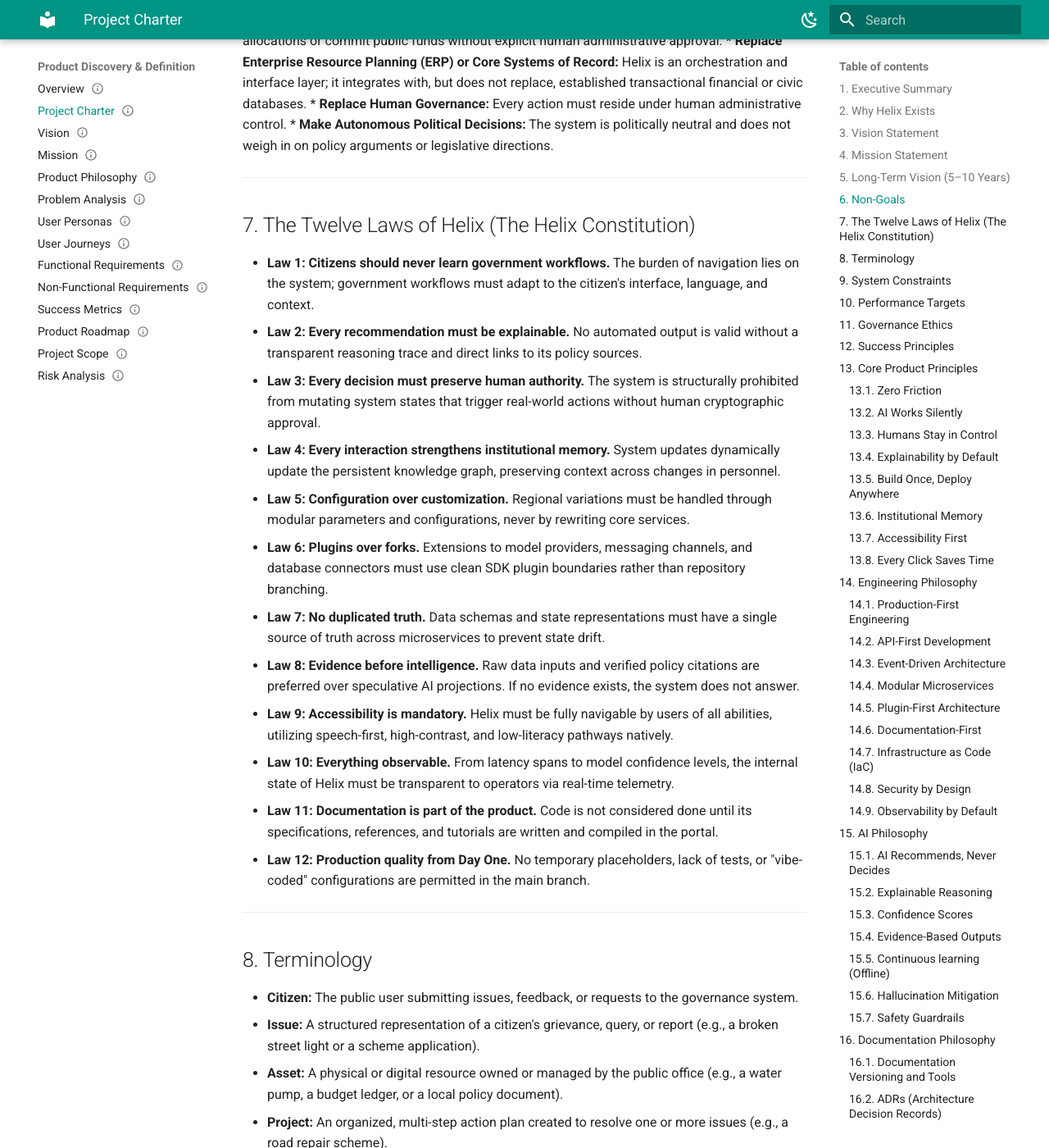
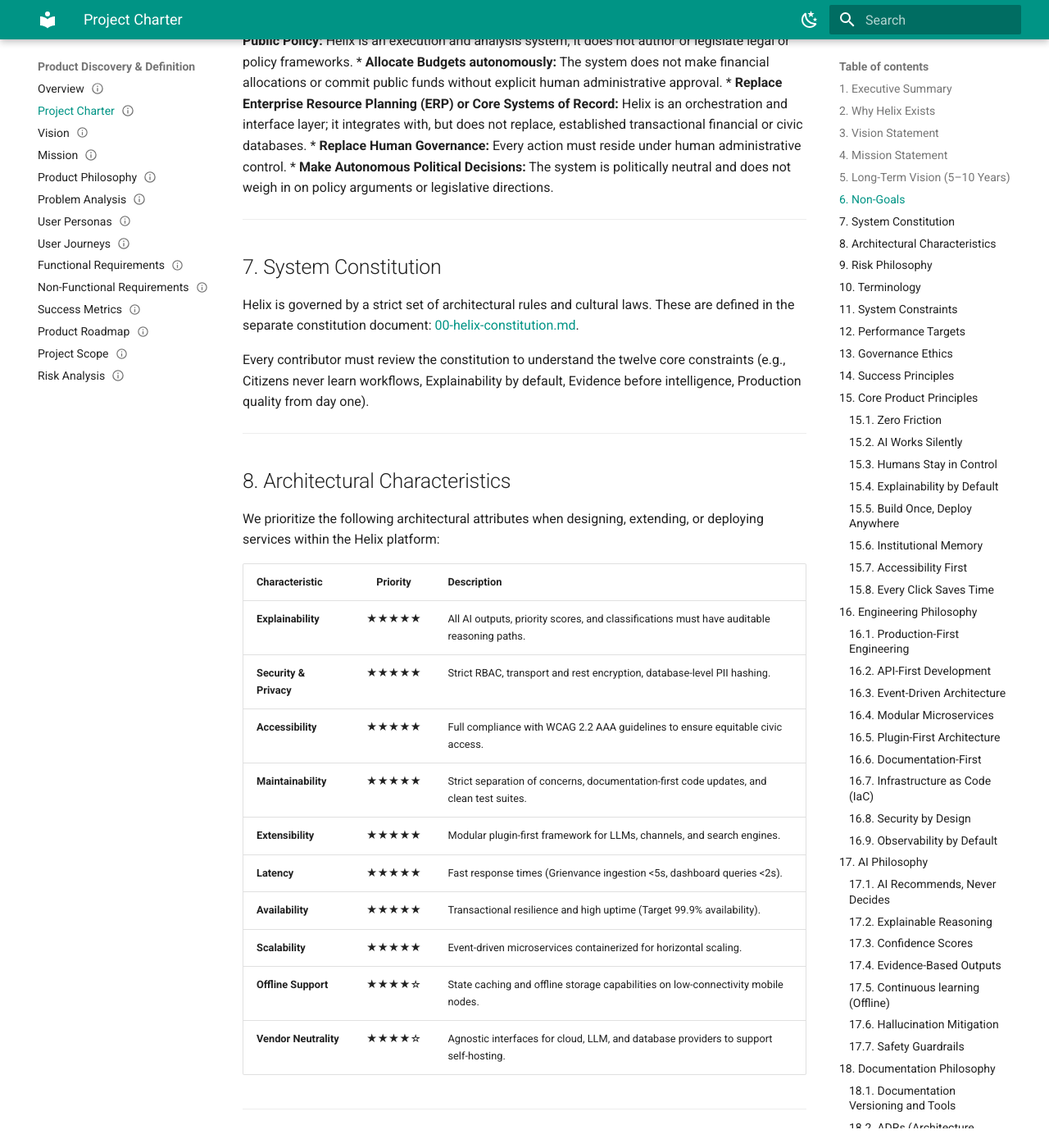
Before and after one commit to Uni-coder-harsh/Helix, an MkDocs documentation site: the page built from docs/01-product/00-project-charter.md, in a window 1280 px wide and 1400 px high, scrolled down 2103 px. Shown: the whole window at 82% size. Built offline with MkDocs 1.6.1 and Material for MkDocs 9.7.7, drawn with Linux system fonts in a browser that asks for light colours; some of the changed text lies outside the part shown.

Commit message:
docs: finalize project charter HELIX-SPEC-000 and constitution culture specs

````diff
--- a/docs/01-product/00-project-charter.md
+++ b/docs/01-product/00-project-charter.md
@@ -34,7 +36,7 @@
 ---
 
 ## 3. Vision Statement
-To build the most deployable governance operating system for democratic public administration.
+Helix aims to become a reusable governance platform that can be adapted by public institutions with different administrative structures while preserving local policy, language, and regulatory requirements.
 
 ---
 
@@ -60,24 +62,41 @@
 
 ---
 
-## 7. The Twelve Laws of Helix (The Helix Constitution)
+## 7. System Constitution
+Helix is governed by a strict set of architectural rules and cultural laws. These are defined in the separate constitution document: [00-helix-constitution.md](file:///home/harsh/Desktop/CodeNova/Helix/docs/culture/00-helix-constitution.md).
 
-* **Law 1: Citizens should never learn government workflows.** The burden of navigation lies on the system; government workflows must adapt to the citizen's interface, language, and context.
-* **Law 2: Every recommendation must be explainable.** No automated output is valid without a transparent reasoning trace and direct links to its policy sources.
-* **Law 3: Every decision must preserve human authority.** The system is structurally prohibited from mutating system states that trigger real-world actions without human cryptographic approval.
-* **Law 4: Every interaction strengthens institutional memory.** System updates dynamically update the persistent knowledge graph, preserving context across changes in personnel.
-* **Law 5: Configuration over customization.** Regional variations must be handled through modular parameters and configurations, never by rewriting core services.
-* **Law 6: Plugins over forks.** Extensions to model providers, messaging channels, and database connectors must use clean SDK plugin boundaries rather than repository branching.
-* **Law 7: No duplicated truth.** Data schemas and state representations must have a single source of truth across microservices to prevent state drift.
-* **Law 8: Evidence before intelligence.** Raw data inputs and verified policy citations are preferred over speculative AI projections. If no evidence exists, the system does not answer.
-* **Law 9: Accessibility is mandatory.** Helix must be fully navigable by users of all abilities, utilizing speech-first, high-contrast, and low-literacy pathways natively.
-* **Law 10: Everything observable.** From latency spans to model confidence levels, the internal state of Helix must be transparent to operators via real-time telemetry.
-* **Law 11: Documentation is part of the product.** Code is not considered done until its specifications, references, and tutorials are written and compiled in the portal.
-* **Law 12: Production quality from Day One.** No temporary placeholders, lack of tests, or "vibe-coded" configurations are permitted in the main branch.
+Every contributor must review the constitution to understand the twelve core constraints (e.g., Citizens never learn workflows, Explainability by default, Evidence before intelligence, Production quality from day one).
 
 ---
 
-## 8. Terminology
+## 8. Architectural Characteristics
+We prioritize the following architectural attributes when designing, extending, or deploying services within the Helix platform:
+
+| Characteristic | Priority | Description |
+| :--- | :---: | :--- |
+| **Explainability** | ★★★★★ | All AI outputs, priority scores, and classifications must have auditable reasoning paths. |
+| **Security & Privacy** | ★★★★★ | Strict RBAC, transport and rest encryption, database-level PII hashing. |
+| **Accessibility** | ★★★★★ | Full compliance with WCAG 2.2 AAA guidelines to ensure equitable civic access. |
+| **Maintainability** | ★★★★★ | Strict separation of concerns, documentation-first code updates, and clean test suites. |
+| **Extensibility** | ★★★★★ | Modular plugin-first framework for LLMs, channels, and search engines. |
+| **Latency** | ★★★★★ | Fast response times (Grienvance ingestion <5s, dashboard queries <2s). |
+| **Availability** | ★★★★★ | Transactional resilience and high uptime (Target 99.9% availability). |
+| **Scalability** | ★★★★★ | Event-driven microservices containerized for horizontal scaling. |
+| **Offline Support** | ★★★★☆ | State caching and offline storage capabilities on low-connectivity mobile nodes. |
+| **Vendor Neutrality** | ★★★★☆ | Agnostic interfaces for cloud, LLM, and database providers to support self-hosting. |
+
+---
+
+## 9. Risk Philosophy
+Helix structures its decision-making, exception handling, and error routing around a strict risk hierarchy:
+$$\text{Correctness} > \text{Availability} > \text{Convenience}$$
+
+* **Verification over Speculation:** If the AI engine is uncertain of a categorization or recommendation (falls below the confidence threshold), or if there is insufficient evidence to support a query, the system **must not attempt an answer**. It must fail-safe, alert the user, and route the issue to manual processing.
+* **Security over Convenience:** User sessions, cryptographic approvals, and variable parameters must use strict security checks even if they increase operational steps for the administrator.
+
+---
+
+## 10. Terminology
 
 * **Citizen:** The public user submitting issues, feedback, or requests to the governance system.
 * **Issue:** A structured representation of a citizen's grievance, query, or report (e.g., a broken street light or a scheme application).
@@ -102,7 +121,7 @@
 
 ---
 
-## 10. Performance Targets
+## 12. Performance Targets
 To guarantee usability in high-stress operational environments:
 * **Citizen Message Triage Latency:** Incoming citizen inputs must be parsed, translated, classified, and stored in the database in less than **5 seconds** from receipt.
 * **Administrative Dashboard Refresh Latency:** Data queries, analytical filters, and search indexing lookups must load in less than **2 seconds**.
@@ -111,7 +130,7 @@
 
 ---
 
-## 11. Governance Ethics
+## 13. Governance Ethics
 Helix implements rigorous ethical frameworks appropriate for civic software:
 * **Political Neutrality:** AI search, classification, and drafting systems must remain objective. The database must not index biased political messaging or prioritize issues based on political affiliation.
 * **Transparency:** Citizens must have access to a public portal to track the status of their issues, the policy justification behind decisions, and the metrics driving priorities.
@@ -121,7 +140,7 @@
 
 ---
 
-## 12. Success Principles
+## 14. Success Principles
 Our operational rules dictate that when system thresholds are crossed, Helix degrades gracefully:
 * **Rule 1 (Transparency Gate):** If the AI engine cannot explain its reasoning or cite a source for a draft recommendation, it must fail-open and present a blank workspace to the administrator.
 * **Rule 2 (Confidence Gate):** If the model confidence score for an automated classification falls below **0.80**, the system bypasses auto-drafting and routes the issue straight to the manual triaging queue.
@@ -129,91 +148,91 @@
 
 ---
 
-## 13. Core Product Principles
+## 15. Core Product Principles
 
-### 13.1. Zero Friction
+### 15.1. Zero Friction
 Citizen engagement must occur where the citizens already are. Helix interfaces natively with ubiquitous messaging protocols (e.g., WhatsApp, Telegram, SMS, voice channels) and automatically handles language localization, dialect detection, and media translation. The citizen is never forced to download specialized apps or learn complex portal interfaces.
 
-### 13.2. AI Works Silently
+### 15.2. AI Works Silently
 AI should never act as a visible front-facing gatekeeper. In Helix, LLMs work silently in the background—classifying incoming data, drafting responses, cross-referencing policy, and extracting entities. The primary interface for both citizens and administrators remains clean, human-driven, and utility-focused.
 
-### 13.3. Humans Stay in Control
+### 15.3. Humans Stay in Control
 No automated agent is authorized to commit public resources, dispatch personnel, or send official communications autonomously. Helix enforces a strict Human-in-the-Loop (HITL) gate for every outward-facing action. AI acts as an accelerator, but accountability resides solely with the authenticated human operator.
 
-### 13.4. Explainability by Default
+### 15.4. Explainability by Default
 Every recommendation, classification, or draft generated by Helix must be accompanied by its logical chain of reasoning and direct citations. If the system suggests a welfare scheme, it must link to the exact clause in the government gazette. If it prioritizes an issue, it must show the underlying safety or volume metrics that drove that weight.
 
-### 13.5. Build Once, Deploy Anywhere
+### 15.5. Build Once, Deploy Anywhere
 Governance workflows vary between states, districts, and countries. Helix is engineered with a strict division between its core orchestration engine and its domain layouts. Schema definitions, translation mappings, and local rules are loaded dynamically via configuration layers, allowing the platform to adapt from a village panchayat to a national ministry.
 
-### 13.6. Institutional Memory
+### 15.6. Institutional Memory
 Every citizen interaction, resolved grievance, policy update, and administrative response is indexed into a persistent, privacy-preserving Knowledge Graph. This graph represents the cumulative memory of the constituency, allowing newly elected officials or newly appointed officers to instantly access years of historical context.
 
-### 13.7. Accessibility First
+### 15.7. Accessibility First
 Public software must be usable by all citizens, regardless of literacy levels or physical ability. Helix prioritizes voice-first interactions, clean contrast ratios, text-to-speech, and simplified interfaces conforming strictly to WCAG 2.2 AAA guidelines.
 
-### 13.8. Every Click Saves Time
+### 15.8. Every Click Saves Time
 Administrators are resource-constrained. Every UI element in the Helix administrative console is optimized for keyboard shortcuts, rapid triage, batch operations, and immediate cognitive clarity. The platform is successful only if it reduces administrative overhead by an order of magnitude.
 
 ---
 
-## 14. Engineering Philosophy
+## 16. Engineering Philosophy
 
-### 14.1. Production-First Engineering
+### 16.1. Production-First Engineering
 We do not build prototypes that must be rewritten for production. All code, even in the initial phases, is written with production-grade dependencies, explicit type annotations, comprehensive error handling, and linting standards.
 
-### 14.2. API-First Development
+### 16.2. API-First Development
 All core capabilities—orchestration, knowledge retrieval, user management, and agent execution—are exposed via clean, documented REST and gRPC endpoints. The user interfaces (web, mobile, chat) are decoupled consumers of these underlying service contracts.
 
-### 14.3. Event-Driven Architecture
+### 16.3. Event-Driven Architecture
 Citizen grievances, system alerts, policy updates, and human approvals are processed as discrete events. Helix utilizes a transactional event bus to ensure asynchronous processing, dead-letter queuing, and resilience against sudden spikes in transaction volumes.
 
-### 14.4. Modular Microservices
+### 16.4. Modular Microservices
 To prevent monolithic drift, Helix is divided into clean, containerized services with bounded contexts (e.g., ingestion, ingestion-whatsapp, knowledge-retrieval, agent-engine, notification-dispatch). Services communicate via strict schemas and lightweight RPCs.
 
-### 14.5. Plugin-First Architecture
+### 16.5. Plugin-First Architecture
 The core engine is agnostic to specific model providers (OpenAI, Anthropic, Gemini), vector databases, or messaging APIs. All external integrations are implemented as sandboxed, dynamic plugins adhering to defined interfaces, enabling swift upgrades without core modifications.
 
-### 14.6. Documentation-First
+### 16.6. Documentation-First
 We write code only after its interface, data model, and architecture have been documented and approved. System behavior must be fully traceable on paper before it exists in compiler memory.
 
-### 14.7. Infrastructure as Code (IaC)
-Every piece of cloud infrastructure, network topology, identity parameter, and database index is defined using Terraform. Manual changes via cloud consoles are prohibited.
+### 16.7. Infrastructure as Code (IaC)
+Every piece of cloud infrastructure, network topology, identity parameter, and database index should be managed through Infrastructure as Code (IaC) whenever practical.
 
-### 14.8. Security by Design
+### 16.8. Security by Design
 Governance platforms handle sensitive citizen data. Helix implements zero-trust networking, encrypted data storage at rest and in transit, strict RBAC, database-level encryption for PII, and automated secret rotations.
 
-### 14.9. Observability by Default
+### 16.9. Observability by Default
 Every service exports metrics (Prometheus), structured JSON logs, and distributed traces (OpenTelemetry). Administrators and developers must have total visibility into system latency, memory consumption, queue depth, and API error rates at all times.
 
 ---
 
-## 15. AI Philosophy
+## 17. AI Philosophy
 
-### 15.1. AI Recommends, Never Decides
+### 17.1. AI Recommends, Never Decides
 The AI engine is restricted to processing information and proposing actions. It is structurally prohibited from mutating system states that commit public offices to real-world actions without explicit, cryptographically signed human approval.
 
-### 15.2. Explainable Reasoning
-We mandate the use of Chain-of-Thought (CoT) prompting combined with Retrieval-Augmented Generation (RAG). Every prompt response must output its logical path, intermediate variables, and the specific documents retrieved to construct the answer.
+### 17.2. Explainable Reasoning
+AI reasoning must remain transparent, verifiable, and grounded in retrieved evidence. Every prompt response must output its logical path, intermediate variables, and the specific documents retrieved to construct the answer.
 
-### 15.3. Confidence Scores
+### 17.3. Confidence Scores
 Every classification, entity extraction, and draft response is assigned an automated confidence score based on model log-probabilities and semantic evaluation checks. Actions with low confidence are flagged for manual review and bypass automated drafting pipelines.
 
-### 15.4. Evidence-Based Outputs
+### 17.4. Evidence-Based Outputs
 Outputs must be strictly grounded in the retrieved context. If the source material does not contain the answer to an administrative query, the system must report this limitation rather than extrapolating or guessing.
 
-### 15.5. Continuous learning (Offline)
+### 17.5. Continuous learning (Offline)
 Helix utilizes human-in-the-loop corrections to refine its prompt templates and models. When an administrator edits an AI-drafted reply, the edit distance and corrections are logged, tokenized, and processed offline to tune schemas and fine-tune models. Online, real-time training or weights adaptation is prohibited to prevent prompt-injection contamination.
 
-### 15.6. Hallucination Mitigation
+### 17.6. Hallucination Mitigation
 We employ multi-step validator agents that run sanity checks on generated outputs prior to presentation. These validators compare the draft against the retrieved context to detect factual drift or unsanctioned assumptions.
 
-### 15.7. Safety Guardrails
+### 17.7. Safety Guardrails
 All LLM prompts route through static input sanitizers (to catch injection attempts) and output safety classifiers (to filter out toxic, inappropriate, or illegal content). Any violation immediately triggers a system alert and drops the event into a manual inspection queue.
 
 ---
 
-## 16. Documentation Philosophy
+## 18. Documentation Philosophy
 Helix adopts the **Diátaxis** framework to structure its developer knowledge portal. Every document must have a distinct, singular purpose to avoid cognitive overload:
 
 ```mermaid
@@ -229,18 +248,18 @@
 * **Explanation (Understanding-Oriented):** Conceptual documents discussing architectural decisions, background theory, and design trade-offs (e.g., this Project Charter).
 * **Reference (Information-Oriented):** Strict technical specifications of APIs, data schemas, plugin SDK interfaces, and CLI configurations.
 
-### 16.1. Documentation Versioning and Tools
+### 18.1. Documentation Versioning and Tools
 All documentation lives in the git repository under `docs/` alongside the code. Every document features YAML metadata tracking its owner, version, status, reviewer, and dependencies. Changes to documents follow the same pull request review pipeline as codebase updates.
 
-### 16.2. ADRs (Architecture Decision Records)
+### 18.2. ADRs (Architecture Decision Records)
 Any architectural change, framework selection, or infrastructure shift must be proposed, debated, and preserved via an ADR under `adr/`. ADRs must define the context, decision status, options considered, trade-offs, and consequences.
 
-### 16.3. RFCs (Requests for Comments)
+### 18.3. RFCs (Requests for Comments)
 For major feature designs or API updates, developers must draft an RFC under `rfc/` to solicit feedback from the team. Once reviewed, the specification is frozen before coding begins.
 
 ---
 
-## 17. Open Source Philosophy
+## 19. Open Source Philosophy
 Helix is built as an open, public good. Our development practices encourage community contribution while maintaining strict quality baselines:
 * **Fork & Pull Model:** All contributions must originate from feature branches and undergo peer review via Pull Requests.
 * **Semantic Commits:** We enforce the use of conventional commits (e.g., `feat:`, `fix:`, `docs:`, `chore:`, `refactor:`) to maintain clean git histories.
--- /dev/null
+++ b/docs/culture/00-helix-constitution.md
@@ -0,0 +1,70 @@
+---
+status: "Frozen"
+version: "1.0.0"
+owner: "@harsh"
+reviewers: "Architecture Review Board"
+last_updated: "2026-07-05"
+dependencies: ["HELIX-SPEC-000"]
+related_adr: []
+related_rfc: []
+related_requirements: []
+doc_type: "Explanation"
+diataxis_category: "Explanation"
+lifecycle: "Frozen"
+---
+
+# The Helix Constitution: The Twelve Laws of Helix
+
+The Helix Constitution defines the non-negotiable core laws that govern the product development, system architecture, and engineering culture of Project Helix. Every contributor must read, understand, and adhere to these laws before contributing to the codebase or documentation.
+
+---
+
+## The Twelve Laws
+
+### Law 1: Citizens should never learn government workflows.
+**Government workflows must adapt to the citizen.**
+Public systems must be designed around the citizen's existing capabilities, languages, and channels. The citizen should never be forced to navigate departmental siloes, download proprietary applications, or understand bureaucratic jargon. Interface flexibility is the system's responsibility; compliance is handled under the hood.
+
+### Law 2: Every recommendation must be explainable.
+**No black-box recommendations.**
+Any automated response draft, issue categorization, or prioritization score must be accompanied by its logical trace and direct policy citations. If the logic cannot be traced back to verified data or policy documents, the recommendation is structurally invalid and must not be presented to administrators.
+
+### Law 3: Every decision must preserve human authority.
+**AI recommends, never decides.**
+No automated routine possesses the authority to commit public funds, dispatch services, deploy personnel, or publish official communications autonomously. Helix acts as a cognitive amplifier. All transactional modifications must be approved and signed off by an authenticated human operator.
+
+### Law 4: Every interaction strengthens institutional memory.
+**Capture context continuously.**
+Every grievance resolution, community interaction, and policy update must feed back into a persistent, privacy-preserving Knowledge Graph. This cumulative memory ensures that knowledge is not lost when public office staff rotates, providing incoming officials with years of context immediately.
+
+### Law 5: Configuration over customization.
+**Adapt dynamically, code statically.**
+All geographic, linguistic, regulatory, and procedural differences between deployment sites must be handled via configuration layers, templates, and dynamic schemas. Code modifications should only happen to introduce new core features or optimizations, never to customize the system for a specific constituency.
+
+### Law 6: Plugins over forks.
+**Extend via interfaces.**
+Integrations with third-party messaging services, AI models, vector stores, and transaction systems must use defined, sandboxed plugin boundaries. We do not fork the repository or modify the core orchestration services to adapt to regional provider differences.
+
+### Law 7: No duplicated truth.
+**Ensure absolute consistency.**
+Every data entity, system state, and policy model must reside in a single, authoritative database or index. Redundant caching or duplicate state machines are prohibited across microservices to prevent data drift and out-of-sync states.
+
+### Law 8: Evidence before intelligence.
+**Grounded facts over speculative reasoning.**
+Helix prioritizes verified evidence (e.g., geolocated media, direct policy texts) over speculative AI outputs. If a retrieved set of context documents is insufficient to construct a factual, verifiable answer, the system is prohibited from answering or extrapolating.
+
+### Law 9: Accessibility is mandatory.
+**Equitable design by default.**
+Access to public services is a fundamental right. Helix administrative consoles and citizen integration flows must natively support speech interfaces, screen readers, high contrast, and simplified user pathways, conforming strictly to WCAG 2.2 AAA guidelines.
+
+### Law 10: Everything observable.
+**No blind spots in execution.**
+Every transaction, API call, message routing, and model execution trace must export telemetry data. Latency spans, error rates, queue depths, and AI confidence levels must be monitorable in real-time.
+
+### Law 11: Documentation is part of the product.
+**No specification, no implementation.**
+Documentation is not an afterthought; it is an active deliverable. Changes to the codebase are considered incomplete until the corresponding specs, references, and manuals are updated and compiled in the Engineering Portal.
+
+### Law 12: Production quality from Day One.
+**No temporary hacks in production branches.**
+All code committed to the repository must feature type compliance, comprehensive testing, secure credentials management, and lint compliance. We do not compromise codebase integrity for short-term convenience.
--- a/mkdocs.yml
+++ b/mkdocs.yml
@@ -59,6 +59,8 @@
 nav:
   - Home: index.md
   - Getting Started: getting_started.md
+  - Culture:
+      - Constitution: culture/00-helix-constitution.md
   - Product Discovery & Definition:
       - Overview: 01-product/README.md
       - Project Charter: 01-product/00-project-charter.md
````
Also changed, not shown: other parts of docs/01-product/00-project-charter.md (+9 -7 lines), progress.md (+14 -0 lines).
